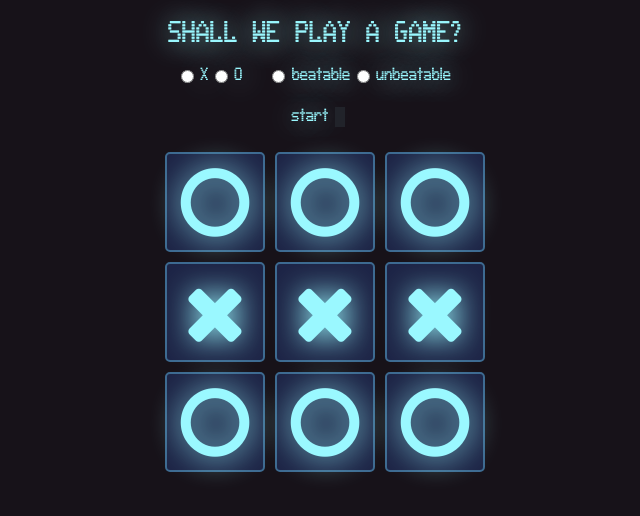
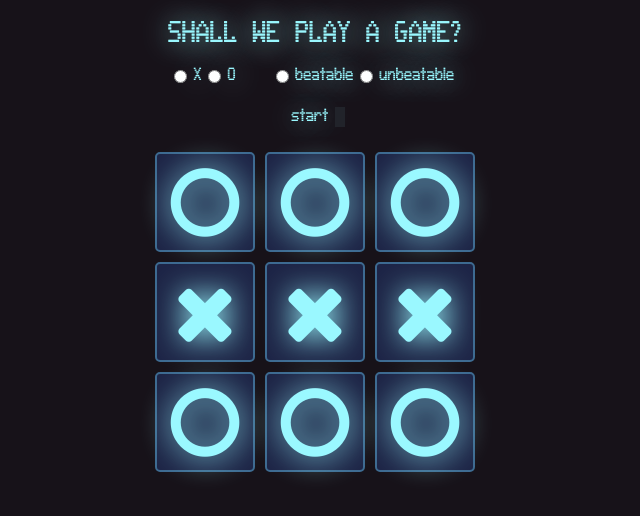
Before and after one commit to chadpjontek/Tic-Tac-Toe, a plain HTML site: page index.html in a window 1280 px wide. Shown: the whole page, without its empty margins (325-965 px from the left). Drawn offline with nearby package versions, Linux system fonts and the light colour scheme.

Commit message:
Fixed grid max-width

```diff
--- a/main.css
+++ b/main.css
@@ -11,7 +11,7 @@ i {
 }
 * {box-sizing: border-box;}
 .top-wrapper {
-  max-width: 300px;
+  max-width: 320px;
   margin: 15px auto;
 }
 .top-wrapper > div {
@@ -74,7 +74,7 @@ i {
   }
 }
 .board-wrapper {
-  max-width: 300px;
+  max-width: 320px;
   margin: 15px auto;
 }
 .board-wrapper > div {
```
